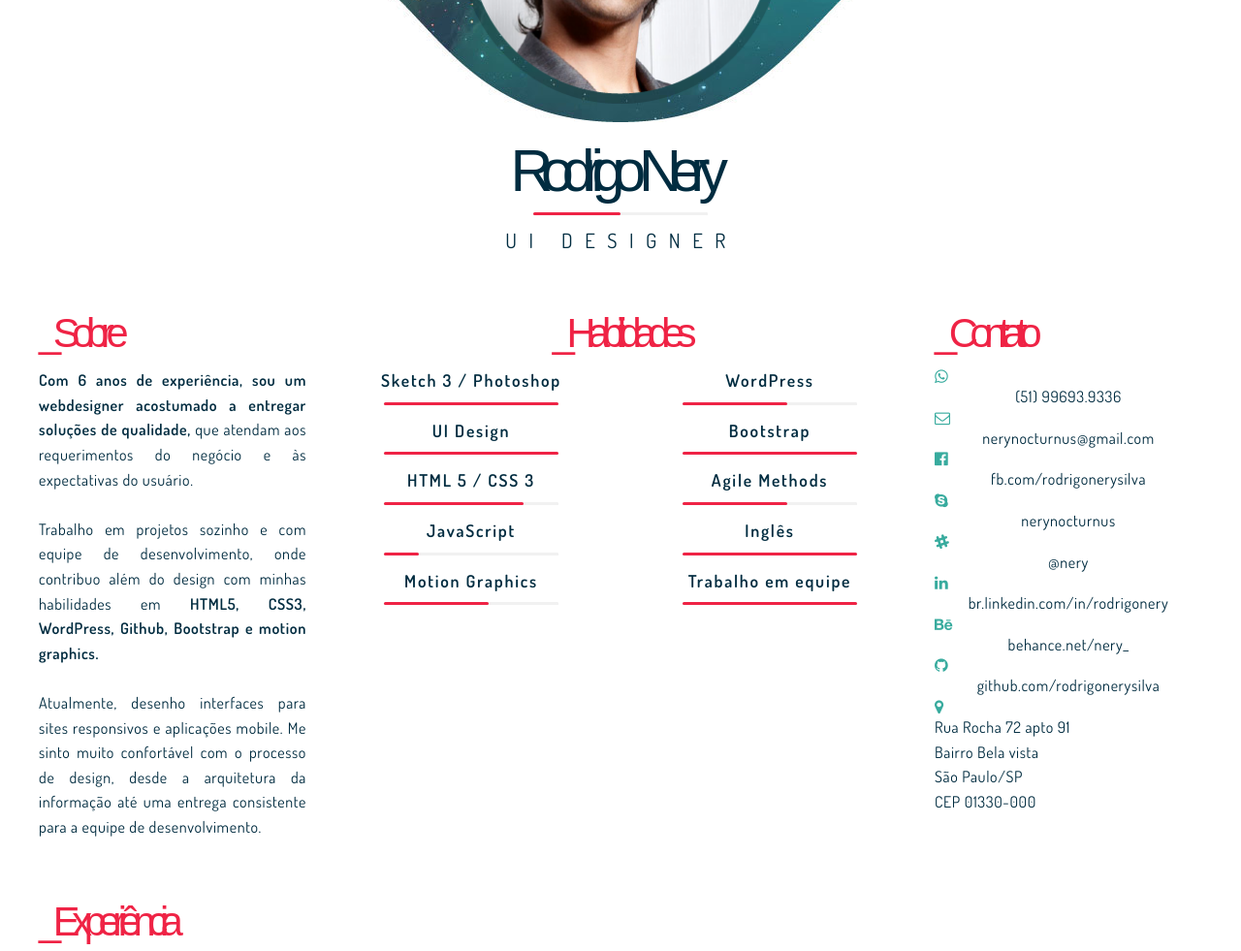
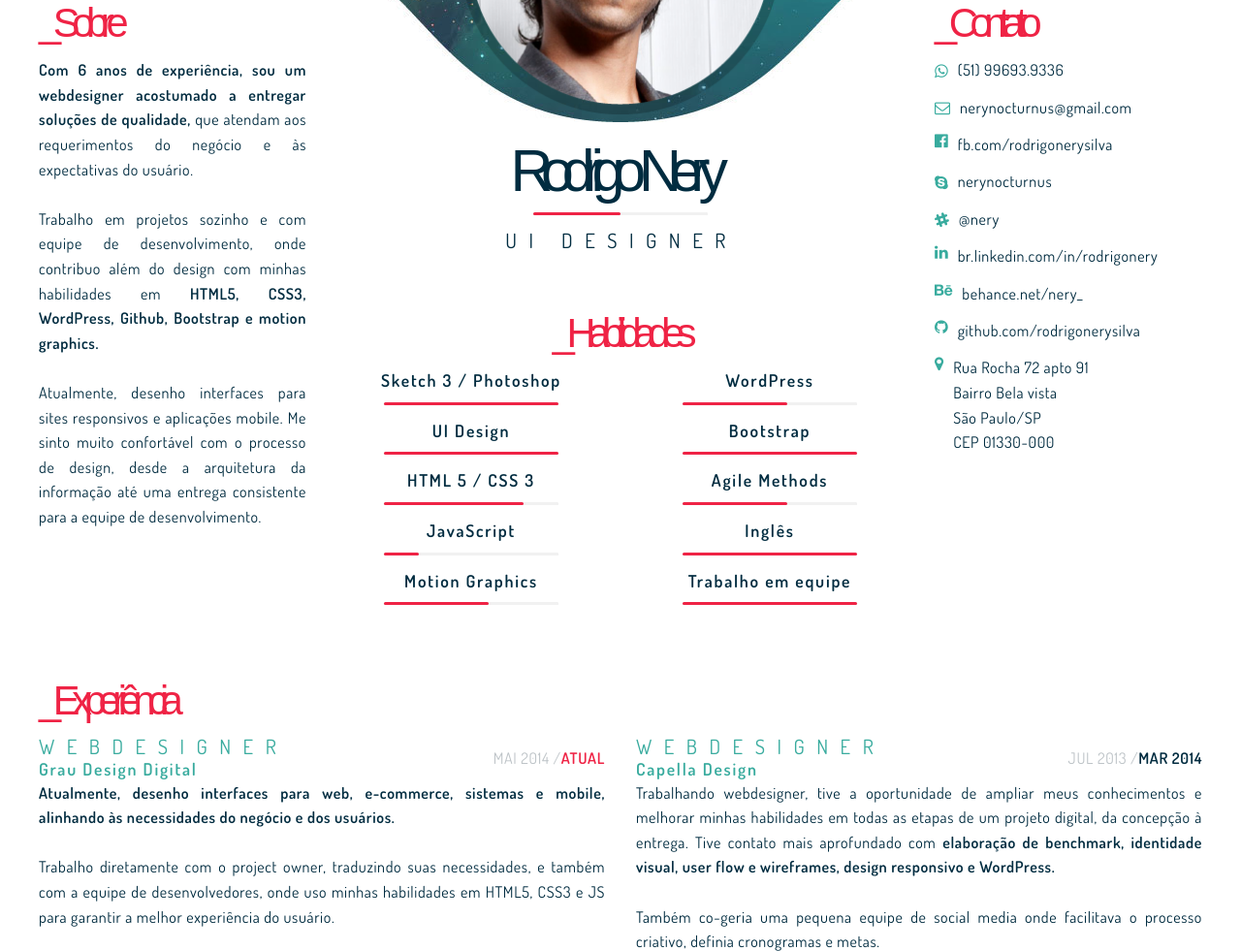
Before and after one commit to rodrigonerysilva/rodrigonery, a plain HTML site: page index.html in a window 1280 px wide. Shown: the part 254-1235 px from the top of the page at 97% size. Drawn offline with nearby package versions, Linux system fonts and the light colour scheme.

Commit message:
desktop-finish

```diff
--- a/css/style.css
+++ b/css/style.css
@@ -129,7 +129,7 @@ header {
 }
 
 @media screen and (min-width: 768px){
-	.avatar-nery img {margin-top: -6em;}
+	.avatar-nery img {margin-top: -5.3em;}
 }
 
 progress {
@@ -165,6 +165,11 @@ progress::-moz-progress-bar {
 	margin-bottom: 40px;
 }
 
+.experiencia-bloco h3,
+.experiencia-bloco h4 {
+	color: var(--space-green)
+}
+
 .habilidade-progress {
 	margin: 10px 0 14px 0;
 }
@@ -186,9 +191,14 @@ progress::-moz-progress-bar {
 	flex-direction: column;
 }
 
-.contato-list {
+@media screen and (min-width: 992px) {
+	.desktop-fix {margin-top: -20em;}
+}
+
+#SkypeButton_Call_nerynocturnus_1 {
 	display: flex;
-	flex-direction: column;
+	justify-content: center;
+	margin-top: -14px;
 }
 
 .date {
@@ -202,6 +212,7 @@ progress::-moz-progress-bar {
 
 .current-date {
 	color: var(--red);
+	font-weight: 600;
 }
 
 .last-date {
@@ -236,3 +247,19 @@ footer i {
 	text-transform: uppercase;
 	margin-bottom: 1em;
 }
+
+.contato {
+	width: 100%;
+}
+
+.contato li {
+	margin-bottom: 0.8rem;
+}
+
+
+@media screen and (min-width: 992px) {
+	.contato li {display: flex;}
+	.contato li {align-items: center;}
+	.contato li a {display: flex;}
+	.contato i { margin-right: 10px;}
+}
```
